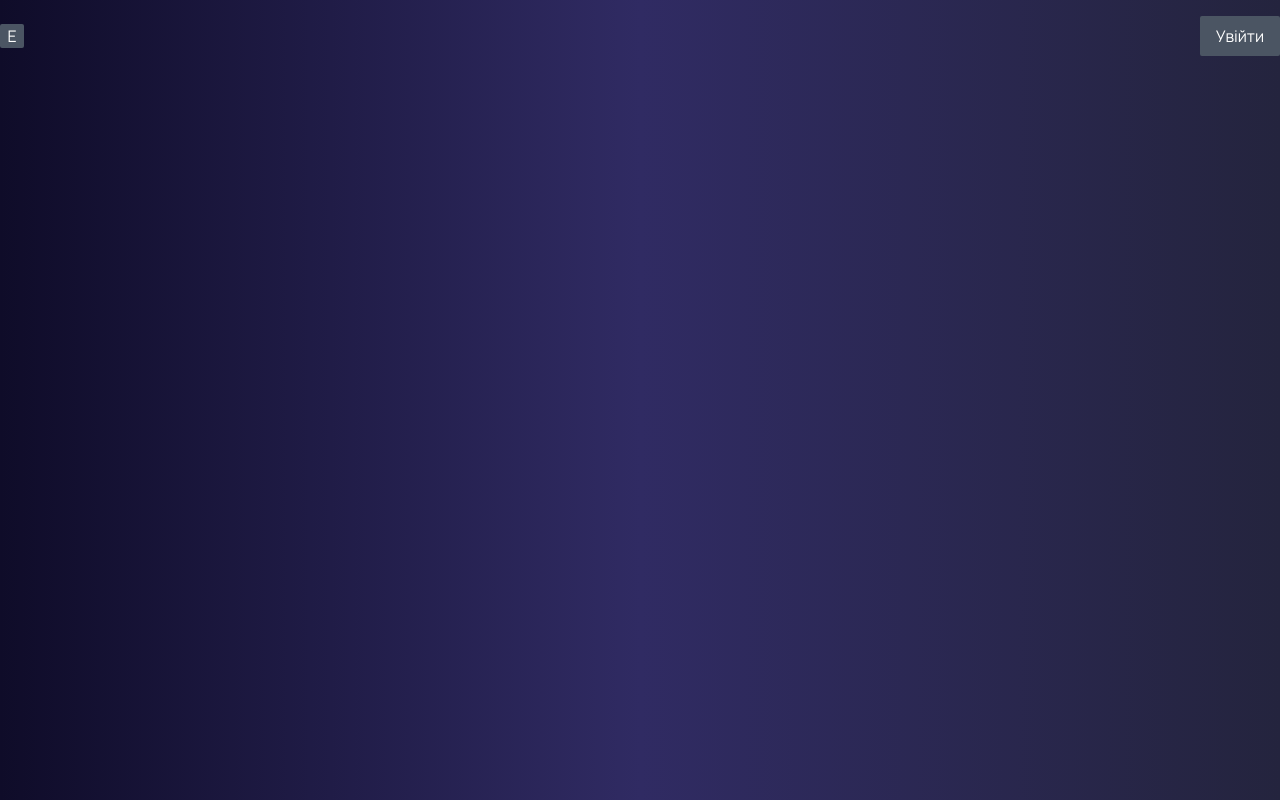
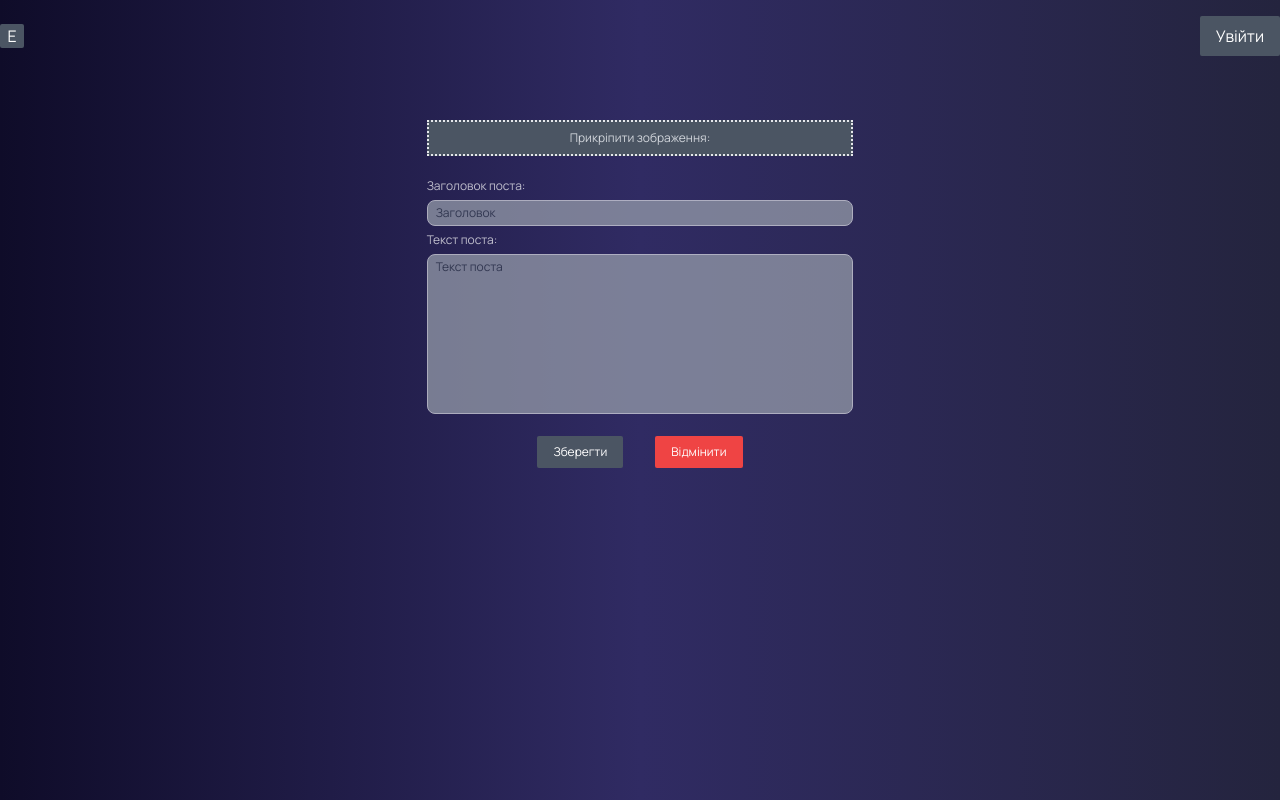
Before and after one commit to valeritem/MiniBlog, a React (Create React App) app in the folder client/: page /1/edit in a window 1280 px wide. Built offline with nearby package versions, Linux system fonts and the light colour scheme; no server answers.

Commit message:
add update post feature

```diff
--- a/client/src/components/PopularPosts.jsx
+++ b/client/src/components/PopularPosts.jsx
@@ -1,9 +1,14 @@
-import React from 'react'
+import React from "react";
+import { Link } from "react-router-dom";
 
-export const PopularPosts = ({post}) => {
+export const PopularPosts = ({ post }) => {
   return (
-    <div className='bg-gray-600 my-1'>
-        <div className='flex text-xs p-2 text-gray-300 hover:bg-gray-800 hover:text-white'>{post.title}</div>
+    <div className="bg-gray-600 my-1">
+      <Link to={`${post._id}`}>
+        <div className="flex text-xs p-2 text-gray-300 hover:bg-gray-800 hover:text-white">
+          {post.title}
+        </div>
+      </Link>
     </div>
-  )
-}
+  );
+};
--- a/client/src/pages/EditPostPage.jsx
+++ b/client/src/pages/EditPostPage.jsx
@@ -1,6 +1,107 @@
-import React from 'react'
+import React, { useEffect, useState, useCallback } from "react";
+import { useDispatch } from "react-redux";
+import { useNavigate, useParams } from "react-router-dom";
 
+import axios from "../utils/axios";
+import { updatePost } from "../redux/features/post/postSlice";
 
 export const EditPostPage = () => {
-    return <div></div>
-}
+  const [title, setTitle] = useState("");
+  const [text, setText] = useState("");
+  const [oldImage, setOldImage] = useState("");
+  const [newImage, setNewImage] = useState("");
+
+  const dispatch = useDispatch();
+  const navigate = useNavigate();
+  const params = useParams();
+
+  const fetchPost = useCallback(async () => {
+    const { data } = await axios.get(`/posts/${params.id}`);
+    setTitle(data.title);
+    setText(data.text);
+    setOldImage(data.imgUrl);
+  }, [params.id]);
+
+  const submitHandler = () => {
+    try {
+      const updatedPost = new FormData();
+      updatedPost.append("title", title);
+      updatedPost.append("text", text);
+      updatedPost.append("id", params.id);
+      updatedPost.append("image", newImage);
+      dispatch(updatePost(updatedPost));
+      navigate("/posts");
+    } catch (error) {
+      console.log(error);
+    }
+  };
+  const clearFormHandler = () => {
+    setText("");
+    setTitle("");
+  };
+
+  useEffect(() => {
+    fetchPost();
+  }, [fetchPost]);
+
+  return (
+    <form className="w-1/3 mx-auto py-10" onSubmit={(e) => e.preventDefault()}>
+      <label className="text-gray-300 py-2 bg-gray-600 text-xs mt-2 flex items-center justify-center border-2 border-dotted cursor-pointer">
+        Прикріпити зображення:
+        <input
+          type="file"
+          className="hidden"
+          onChange={(e) => {
+            setNewImage(e.target.files[0]);
+            setOldImage("");
+          }}
+        />
+      </label>
+      <div className="flex object-cover py-2">
+        {oldImage && (
+          <img src={`http://localhost:3002/${oldImage}`} alt={oldImage.name} />
+        )}
+        {newImage && (
+          <img src={URL.createObjectURL(newImage)} alt={newImage.name} />
+        )}
+      </div>
+
+      <label className="text-xs text-white opacity-70">
+        Заголовок поста:
+        <input
+          type="text"
+          value={title}
+          onChange={(e) => setTitle(e.target.value)}
+          placeholder="Заголовок"
+          className="mt-1 text-black w-full rounded-lg bg-gray-400 border py-1 px-2 text-xs outline-none placeholder:text-gray-700"
+        />
+      </label>
+
+      <label className="text-xs text-white opacity-70">
+        Текст поста:
+        <textarea
+          onChange={(e) => setText(e.target.value)}
+          value={text}
+          placeholder="Текст поста"
+          className="mt-1 text-black w-full rounded-lg bg-gray-400 border py-1 px-2 text-xs outline-none resize-none h-40 placeholder:text-gray-700"
+        />
+      </label>
+
+      <div className="flex gap-8 items-center justify-center mt-4">
+        <button
+          onClick={submitHandler}
+          className="flex justify-center items-center bg-gray-600 text-xs text-white rounded-sm py-2 px-4"
+        >
+          Зберегти
+        </button>
+
+        <button
+          onClick={clearFormHandler}
+          className="flex justify-center items-center bg-red-500 text-xs text-white rounded-sm py-2 px-4"
+        >
+          Відмінити
+        </button>
+      </div>
+    </form>
+  );
+};
--- a/client/src/pages/PostPage.jsx
+++ b/client/src/pages/PostPage.jsx
@@ -79,7 +79,7 @@ export const PostPage = () => {
             </div>
           </div>
           <div className="text-white text-xl">{post.title}</div>
-          <p className="text-white opacity-60 text-xs pt-4 line-clamp-4">
+          <p className="text-white opacity-60 text-xs pt-4">
             {post.text}
           </p>
 
--- a/client/src/pages/PostsPage.jsx
+++ b/client/src/pages/PostsPage.jsx
@@ -16,7 +16,7 @@ export const PostsPage = () => {
 
   useEffect(() => {
     fetchMyPosts();
-  }, []);
+  }, [fetchMyPosts]);
 
   if(!posts.length){
     return (
--- a/client/src/redux/features/post/postSlice.js
+++ b/client/src/redux/features/post/postSlice.js
@@ -37,6 +37,18 @@ export const removePost = createAsyncThunk("post/removePost", async (id) => {
   }
 });
 
+export const updatePost = createAsyncThunk(
+  "post/updatePost",
+  async (updatedPost) => {
+    try {
+      const { data } = await axios.put(`posts/${updatedPost.id}`, updatedPost);
+      return data;
+    } catch (error) {
+      console.log(error);
+    }
+  }
+);
+
 export const postSlice = createSlice({
   name: "post",
   initialState,
@@ -74,9 +86,26 @@ export const postSlice = createSlice({
       })
       .addCase(removePost.fulfilled, (state, action) => {
         state.loading = false;
-        state.posts = state.posts.filter((post) => post._id !== action.payload._id)
+        state.posts = state.posts.filter(
+          (post) => post._id !== action.payload._id
+        );
       })
       .addCase(removePost.rejected, (state) => {
+        state.loading = false;
+      })
+      // Update Post
+
+      .addCase(updatePost.pending, (state) => {
+        state.loading = true;
+      })
+      .addCase(updatePost.fulfilled, (state, action) => {
+        state.loading = false;
+        const index = state.posts.findIndex(
+          (post) => post._id === action.payload._id
+        );
+        state.posts[index] = action.payload;
+      })
+      .addCase(updatePost.rejected, (state) => {
         state.loading = false;
       });
   },
--- a/client/tailwind.config.js
+++ b/client/tailwind.config.js
@@ -1,10 +1,8 @@
 /** @type {import('tailwindcss').Config} */
 module.exports = {
-  content: [
-    "./src/**/*.{js,jsx,ts,tsx}",
-  ],
+  content: ["./src/**/*.{js,jsx,ts,tsx}"],
   theme: {
     extend: {},
   },
   plugins: [],
-}
+};
```
Also changed, not shown: 4 other files (tests, documents, lock files or other folders).
